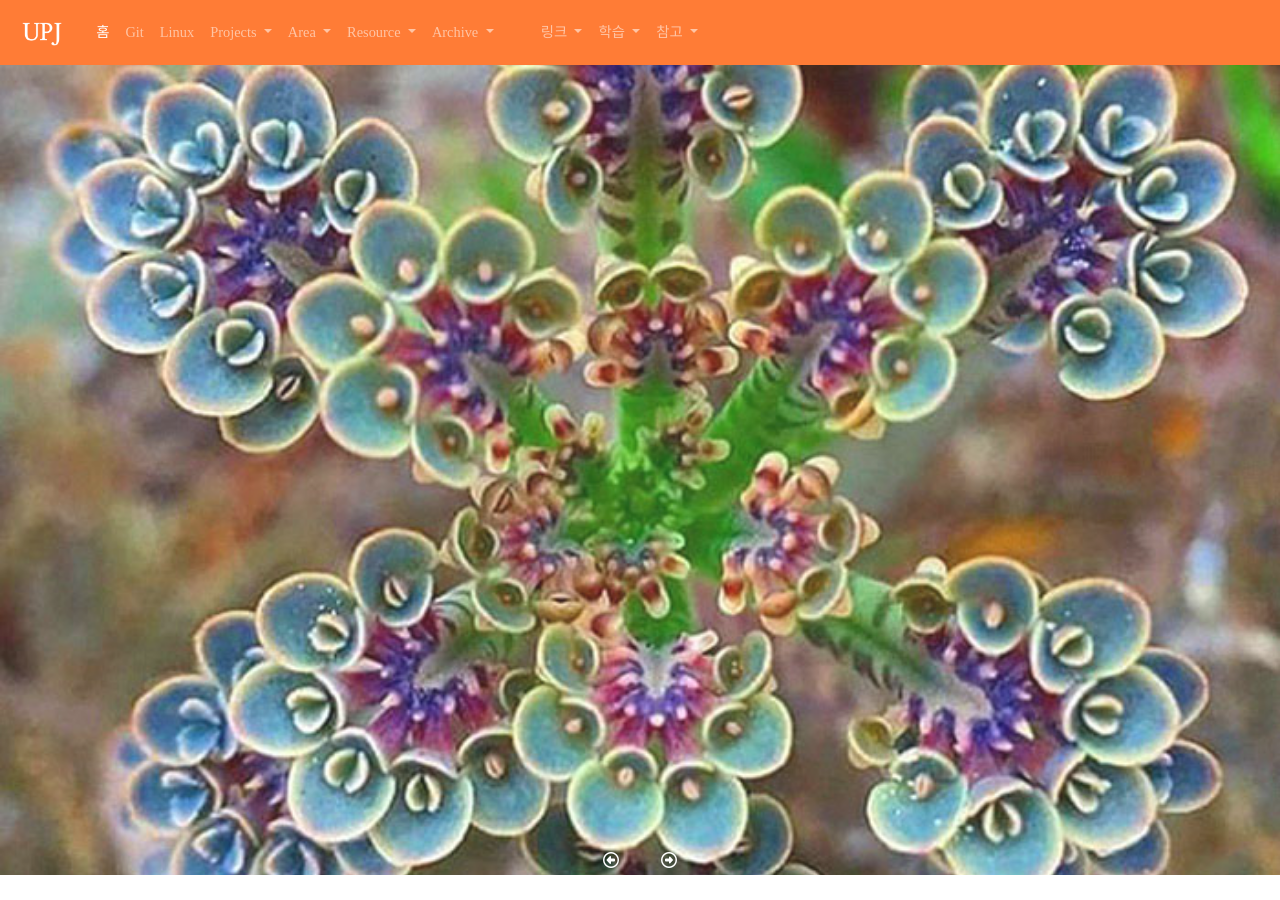
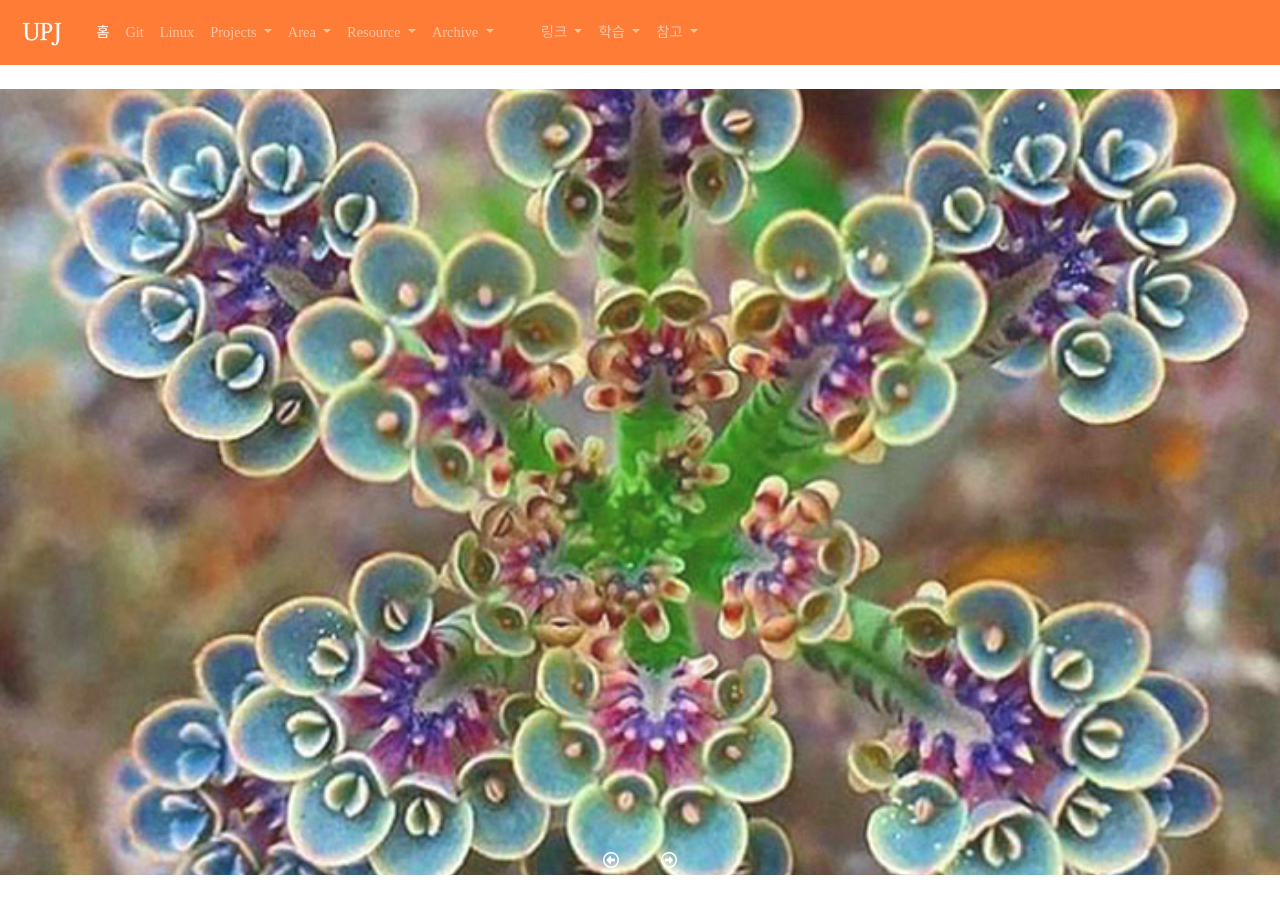
Before and after one commit to upj53/upj53.github.io, a Jekyll site: the page built from index.html, in a window 1280 px wide. Built offline with Jekyll 4.4.1, drawn with Linux system fonts in a browser that asks for light colours; nearby versions of some CDN libraries; some web fonts are replaced.

Commit message:
mainpage design

```diff
--- a/_layouts/upj_mainpage.html
+++ b/_layouts/upj_mainpage.html
@@ -78,8 +78,7 @@
 {% endif %}
 
 {% if jekyll.environment == "production" %}
-<div style="height:90vh; ">
-</div>
+<div style="height:95vh; ">&nbsp;</div>
 <div class="slider_container">
 {% for p in site.frontpages %}
   <div class="slider_inner" style="background-image: url('{{ p.image }}');">
```
